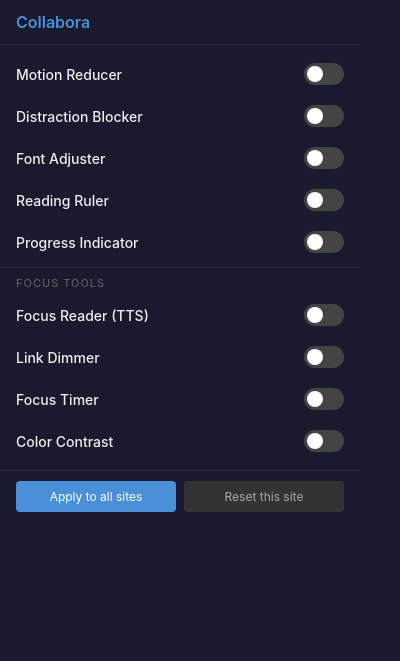
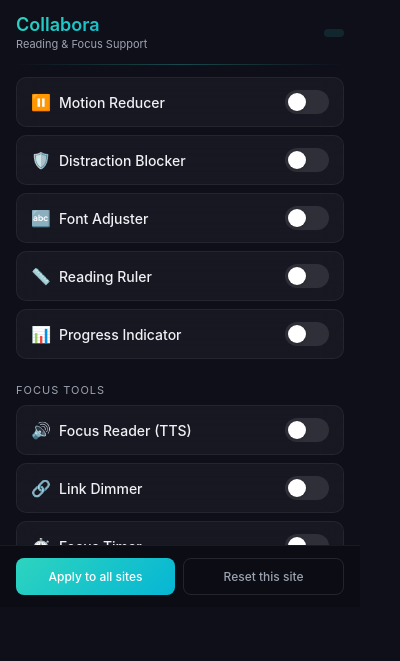
Before and after one commit to ijshd7/collabora, a browser extension: page popup/popup.html in a window 400 px wide. Drawn offline with Linux system fonts and the light colour scheme.

Commit message:
feature(redesign): redesign ui

```diff
--- a/background/service-worker.js
+++ b/background/service-worker.js
@@ -32,7 +32,11 @@
     chrome.tabs.query({ active: true, currentWindow: true }, function (tabs) {
       if (tabs[0]) {
         chrome.tabs.sendMessage(tabs[0].id, msg, function (response) {
-          sendResponse(response);
+          if (chrome.runtime.lastError) {
+            sendResponse({ error: chrome.runtime.lastError.message });
+          } else {
+            sendResponse(response);
+          }
         });
       } else {
         sendResponse({ error: 'No active tab' });
--- a/popup/popup.css
+++ b/popup/popup.css
@@ -9,8 +9,8 @@
 body {
   width: 360px;
   font-family: -apple-system, BlinkMacSystemFont, 'Segoe UI', Roboto, sans-serif;
-  background: #1a1a2e;
-  color: #eee;
+  background: #0f0f1a;
+  color: #f0f0f5;
   font-size: 14px;
 }
 
@@ -19,20 +19,47 @@
   display: flex;
   justify-content: space-between;
   align-items: center;
-  padding: 12px 16px;
-  border-bottom: 1px solid #2a2a4e;
+  padding: 14px 16px;
+  position: relative;
+}
+
+.header::after {
+  content: '';
+  position: absolute;
+  bottom: 0;
+  left: 16px;
+  right: 16px;
+  height: 1px;
+  background: linear-gradient(90deg, transparent, rgba(45, 212, 191, 0.3), transparent);
+}
+
+.header__brand {
+  display: flex;
+  flex-direction: column;
+  gap: 2px;
 }
 
 .header__title {
-  font-size: 16px;
+  font-size: 18px;
   font-weight: 600;
-  color: #4A90D9;
+  background: linear-gradient(135deg, #2DD4BF, #06B6D4);
+  -webkit-background-clip: text;
+  -webkit-text-fill-color: transparent;
+  background-clip: text;
+}
+
+.header__tagline {
+  font-size: 11px;
+  color: #9ca3af;
 }
 
 .header__site {
-  font-size: 12px;
-  color: #aaa;
-  max-width: 160px;
+  font-size: 11px;
+  background: rgba(45, 212, 191, 0.12);
+  color: #2DD4BF;
+  padding: 4px 10px;
+  border-radius: 20px;
+  max-width: 140px;
   overflow: hidden;
   text-overflow: ellipsis;
   white-space: nowrap;
@@ -40,33 +67,57 @@
 
 /* Features list */
 .features {
-  padding: 8px 0;
+  padding: 12px 16px;
   max-height: 480px;
   overflow-y: auto;
 }
 
-.feature {
-  padding: 0 16px;
+/* Feature cards */
+.feature-card {
+  background: rgba(255, 255, 255, 0.04);
+  backdrop-filter: blur(12px);
+  -webkit-backdrop-filter: blur(12px);
+  border: 1px solid rgba(255, 255, 255, 0.06);
+  border-radius: 10px;
+  padding: 12px 14px;
+  margin-bottom: 8px;
+  transition: border-color 0.2s ease, box-shadow 0.2s ease;
+}
+
+.feature-card:hover {
+  border-color: rgba(255, 255, 255, 0.1);
+}
+
+.feature-card.is-active {
+  border-left: 3px solid #2DD4BF;
+  box-shadow: 0 0 0 1px rgba(45, 212, 191, 0.1);
 }
 
 .feature__row {
   display: flex;
   justify-content: space-between;
   align-items: center;
-  padding: 10px 0;
 }
 
 .feature__name {
   font-size: 14px;
   font-weight: 500;
+  display: flex;
+  align-items: center;
+  gap: 8px;
+}
+
+.feature__icon {
+  font-size: 16px;
+  line-height: 1;
 }
 
 /* Toggle switch */
 .toggle {
   position: relative;
   display: inline-block;
-  width: 40px;
-  height: 22px;
+  width: 44px;
+  height: 24px;
   cursor: pointer;
 }
 
@@ -79,9 +130,9 @@
 .toggle__slider {
   position: absolute;
   inset: 0;
-  background: #444;
-  border-radius: 22px;
-  transition: background 0.2s;
+  background: rgba(255, 255, 255, 0.1);
+  border-radius: 14px;
+  transition: background 0.2s ease, box-shadow 0.2s ease;
 }
 
 .toggle__slider::before {
@@ -89,32 +140,37 @@
   position: absolute;
   left: 3px;
   top: 3px;
-  width: 16px;
-  height: 16px;
+  width: 18px;
+  height: 18px;
   background: #fff;
   border-radius: 50%;
-  transition: transform 0.2s;
+  box-shadow: 0 1px 3px rgba(0, 0, 0, 0.2);
+  transition: transform 0.2s ease;
 }
 
 .toggle__input:checked + .toggle__slider {
-  background: #4A90D9;
+  background: #2DD4BF;
+  box-shadow: 0 0 12px rgba(45, 212, 191, 0.4);
 }
 
 .toggle__input:checked + .toggle__slider::before {
-  transform: translateX(18px);
+  transform: translateX(20px);
 }
 
 /* Feature settings (expandable) */
 .feature__settings {
-  display: none;
-  padding: 0 0 10px 12px;
-  border-left: 2px solid #4A90D9;
-  margin-left: 4px;
-  margin-bottom: 4px;
+  max-height: 0;
+  overflow: hidden;
+  transition: max-height 0.25s ease-out;
 }
 
 .feature__settings.is-visible {
-  display: block;
+  max-height: 300px;
+  padding-top: 12px;
+  margin-top: 8px;
+  padding-left: 12px;
+  margin-left: 4px;
+  border-left: 2px solid #2DD4BF;
 }
 
 /* Settings controls */
@@ -122,32 +178,44 @@
   display: flex;
   justify-content: space-between;
   align-items: center;
-  padding: 4px 0;
+  padding: 6px 0;
   font-size: 13px;
   gap: 8px;
 }
 
 .setting__label {
-  color: #aaa;
+  color: #9ca3af;
   white-space: nowrap;
   min-width: 80px;
 }
 
+.setting__label [data-value] {
+  color: #2DD4BF;
+  font-weight: 500;
+}
+
 .setting__select {
   flex: 1;
-  background: #2a2a4e;
-  color: #eee;
-  border: 1px solid #444;
-  border-radius: 4px;
-  padding: 4px 6px;
+  background: rgba(255, 255, 255, 0.06);
+  color: #f0f0f5;
+  border: 1px solid rgba(255, 255, 255, 0.1);
+  border-radius: 8px;
+  padding: 6px 8px;
   font-size: 12px;
   max-width: 160px;
+  transition: border-color 0.2s ease, box-shadow 0.2s ease;
+}
+
+.setting__select:focus {
+  outline: none;
+  border-color: #2DD4BF;
+  box-shadow: 0 0 0 2px rgba(45, 212, 191, 0.2);
 }
 
 .setting__range {
   flex: 1;
   max-width: 140px;
-  accent-color: #4A90D9;
+  accent-color: #2DD4BF;
 }
 
 .setting--checkbox {
@@ -156,22 +224,21 @@
 }
 
 .setting__checkbox {
-  accent-color: #4A90D9;
+  accent-color: #2DD4BF;
   cursor: pointer;
 }
 
 .setting__custom-group {
-  margin-top: 4px;
+  margin-top: 6px;
 }
 
 /* Divider */
 .divider {
-  padding: 8px 16px 4px;
+  padding: 16px 0 8px;
   font-size: 11px;
-  color: #666;
+  color: #9ca3af;
   text-transform: uppercase;
   letter-spacing: 1px;
-  border-top: 1px solid #2a2a4e;
   margin-top: 4px;
 }
 
@@ -179,34 +246,43 @@
 .footer {
   display: flex;
   gap: 8px;
-  padding: 10px 16px;
-  border-top: 1px solid #2a2a4e;
+  padding: 12px 16px;
+  border-top: 1px solid rgba(255, 255, 255, 0.06);
+  background: rgba(0, 0, 0, 0.2);
 }
 
 .footer__btn {
   flex: 1;
-  padding: 8px 10px;
+  padding: 10px 12px;
   border: none;
-  border-radius: 4px;
+  border-radius: 8px;
   font-size: 12px;
   cursor: pointer;
-  background: #4A90D9;
+  background: linear-gradient(135deg, #2DD4BF, #06B6D4);
   color: #fff;
   font-family: inherit;
+  font-weight: 500;
+  transition: box-shadow 0.2s ease, transform 0.15s ease;
 }
 
 .footer__btn:hover {
-  background: #357ABD;
+  box-shadow: 0 0 16px rgba(45, 212, 191, 0.4);
+}
+
+.footer__btn:active {
+  transform: scale(0.98);
 }
 
 .footer__btn--secondary {
-  background: #333;
-  color: #aaa;
+  background: transparent;
+  color: #9ca3af;
+  border: 1px solid rgba(255, 255, 255, 0.1);
 }
 
 .footer__btn--secondary:hover {
-  background: #444;
-  color: #eee;
+  border-color: #2DD4BF;
+  color: #2DD4BF;
+  box-shadow: none;
 }
 
 /* Scrollbar */
@@ -219,6 +295,10 @@
 }
 
 .features::-webkit-scrollbar-thumb {
-  background: #444;
+  background: rgba(45, 212, 191, 0.3);
   border-radius: 4px;
 }
+
+.features::-webkit-scrollbar-thumb:hover {
+  background: rgba(45, 212, 191, 0.5);
+}
--- a/popup/popup.html
+++ b/popup/popup.html
@@ -8,15 +8,18 @@
 </head>
 <body>
   <header class="header">
-    <h1 class="header__title">Collabora</h1>
+    <div class="header__brand">
+      <h1 class="header__title">Collabora</h1>
+      <span class="header__tagline">Reading & Focus Support</span>
+    </div>
     <span class="header__site" id="site-key"></span>
   </header>
 
   <main class="features" id="features-list">
     <!-- Phase 1 -->
-    <div class="feature" data-feature="motion-reducer">
+    <div class="feature feature-card" data-feature="motion-reducer">
       <div class="feature__row">
-        <span class="feature__name">Motion Reducer</span>
+        <span class="feature__name"><span class="feature__icon">⏸️</span> Motion Reducer</span>
         <label class="toggle">
           <input type="checkbox" class="toggle__input" data-toggle="motion-reducer" aria-label="Toggle Motion Reducer">
           <span class="toggle__slider"></span>
@@ -24,9 +27,9 @@
       </div>
     </div>
 
-    <div class="feature" data-feature="distraction-blocker">
+    <div class="feature feature-card" data-feature="distraction-blocker">
       <div class="feature__row">
-        <span class="feature__name">Distraction Blocker</span>
+        <span class="feature__name"><span class="feature__icon">🛡️</span> Distraction Blocker</span>
         <label class="toggle">
           <input type="checkbox" class="toggle__input" data-toggle="distraction-blocker" aria-label="Toggle Distraction Blocker">
           <span class="toggle__slider"></span>
@@ -48,9 +51,9 @@
       </div>
     </div>
 
-    <div class="feature" data-feature="font-adjuster">
+    <div class="feature feature-card" data-feature="font-adjuster">
       <div class="feature__row">
-        <span class="feature__name">Font Adjuster</span>
+        <span class="feature__name"><span class="feature__icon">🔤</span> Font Adjuster</span>
         <label class="toggle">
           <input type="checkbox" class="toggle__input" data-toggle="font-adjuster" aria-label="Toggle Font Adjuster">
           <span class="toggle__slider"></span>
@@ -78,9 +81,9 @@
       </div>
     </div>
 
-    <div class="feature" data-feature="reading-ruler">
+    <div class="feature feature-card" data-feature="reading-ruler">
       <div class="feature__row">
-        <span class="feature__name">Reading Ruler</span>
+        <span class="feature__name"><span class="feature__icon">📏</span> Reading Ruler</span>
         <label class="toggle">
           <input type="checkbox" class="toggle__input" data-toggle="reading-ruler" aria-label="Toggle Reading Ruler">
           <span class="toggle__slider"></span>
@@ -98,9 +101,9 @@
       </div>
     </div>
 
-    <div class="feature" data-feature="progress-indicator">
+    <div class="feature feature-card" data-feature="progress-indicator">
       <div class="feature__row">
-        <span class="feature__name">Progress Indicator</span>
+        <span class="feature__name"><span class="feature__icon">📊</span> Progress Indicator</span>
         <label class="toggle">
           <input type="checkbox" class="toggle__input" data-toggle="progress-indicator" aria-label="Toggle Progress Indicator">
           <span class="toggle__slider"></span>
@@ -111,9 +114,9 @@
     <!-- Phase 2 divider -->
     <div class="divider">Focus Tools</div>
 
-    <div class="feature" data-feature="focus-reader">
+    <div class="feature feature-card" data-feature="focus-reader">
       <div class="feature__row">
-        <span class="feature__name">Focus Reader (TTS)</span>
+        <span class="feature__name"><span class="feature__icon">🔊</span> Focus Reader (TTS)</span>
         <label class="toggle">
           <input type="checkbox" class="toggle__input" data-toggle="focus-reader" aria-label="Toggle Focus Reader">
           <span class="toggle__slider"></span>
@@ -127,9 +130,9 @@
       </div>
     </div>
 
-    <div class="feature" data-feature="link-dimmer">
+    <div class="feature feature-card" data-feature="link-dimmer">
       <div class="feature__row">
-        <span class="feature__name">Link Dimmer</span>
+        <span class="feature__name"><span class="feature__icon">🔗</span> Link Dimmer</span>
         <label class="toggle">
           <input type="checkbox" class="toggle__input" data-toggle="link-dimmer" aria-label="Toggle Link Dimmer">
           <span class="toggle__slider"></span>
@@ -151,9 +154,9 @@
       </div>
     </div>
 
-    <div class="feature" data-feature="focus-timer">
+    <div class="feature feature-card" data-feature="focus-timer">
       <div class="feature__row">
-        <span class="feature__name">Focus Timer</span>
+        <span class="feature__name"><span class="feature__icon">⏱️</span> Focus Timer</span>
         <label class="toggle">
           <input type="checkbox" class="toggle__input" data-toggle="focus-timer" aria-label="Toggle Focus Timer">
           <span class="toggle__slider"></span>
@@ -175,9 +178,9 @@
       </div>
     </div>
 
-    <div class="feature" data-feature="color-contrast">
+    <div class="feature feature-card" data-feature="color-contrast">
       <div class="feature__row">
-        <span class="feature__name">Color Contrast</span>
+        <span class="feature__name"><span class="feature__icon">🎨</span> Color Contrast</span>
         <label class="toggle">
           <input type="checkbox" class="toggle__input" data-toggle="color-contrast" aria-label="Toggle Color Contrast">
           <span class="toggle__slider"></span>
```
Also changed, not shown: content/features/focus-reader/focus-reader.css (+24 -15 lines), content/features/focus-timer/focus-timer.css (+35 -24 lines), content/features/link-dimmer/link-dimmer.css (+16 -11 lines), content/features/progress-indicator/progress-indicator.css (+9 -6 lines), content/styles/collabora-base.css (+14 -7 lines), popup/popup.js (+9 -1 lines), icons/icon-128.png, icons/icon-16.png, icons/icon-32.png, icons/icon-48.png.
